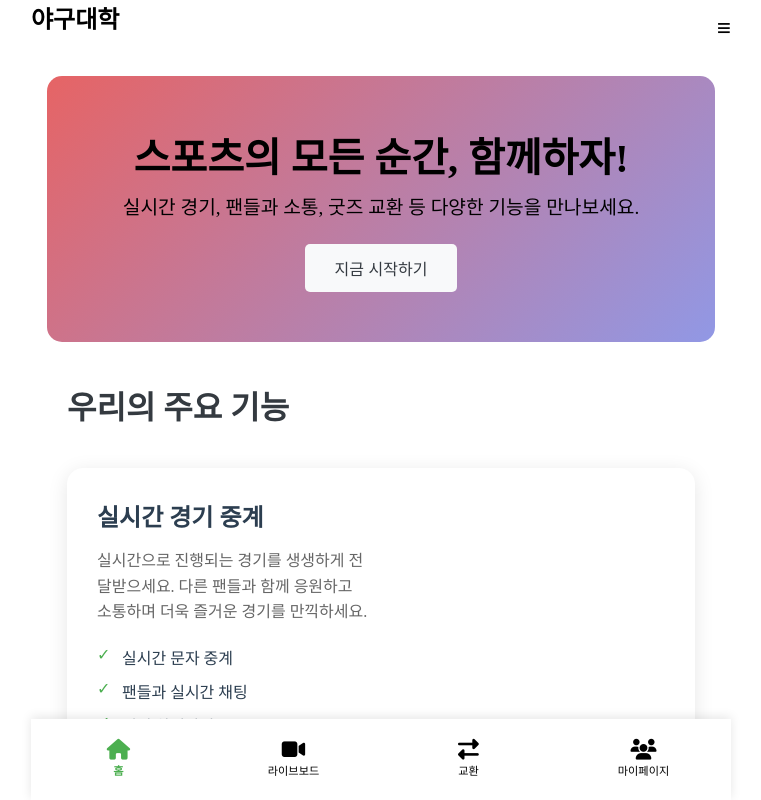
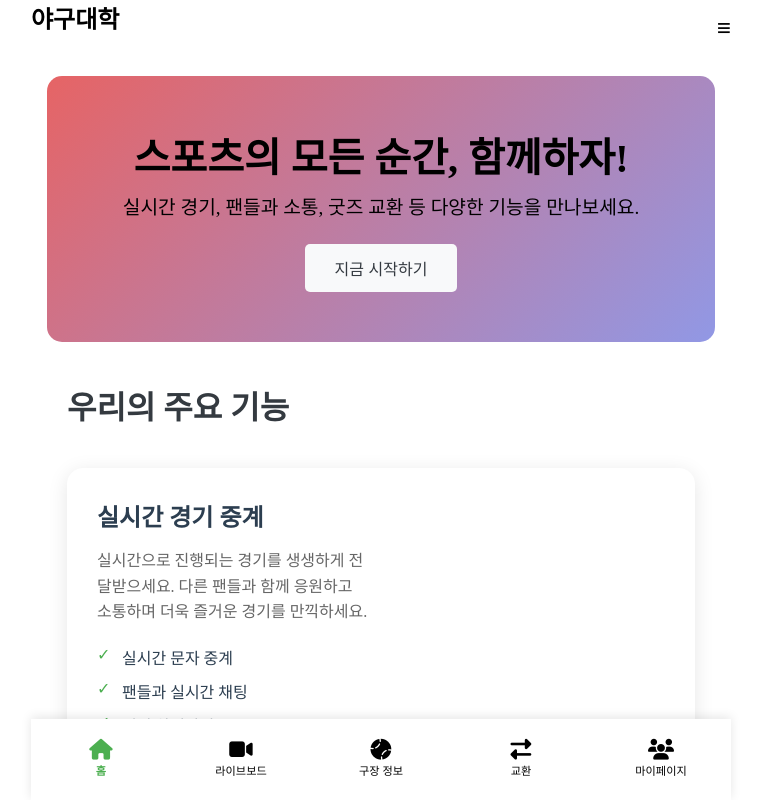
Before and after one commit to sparta-tigers/fe-sparta-tigers, a Vue app: page / in a window 1280 px wide. Shown: the top 800 px of the page, without its empty margins (259-1020 px from the left). Built offline with nearby package versions, Linux system fonts and the light colour scheme; no server answers; what vue3-kakao-maps would draw is missing.

Commit message:
feat: 구장 정보를 마이페이지에서 일반 탭으로 경로 수정

```diff
--- a/src/layout/MobileFooter.vue
+++ b/src/layout/MobileFooter.vue
@@ -9,6 +9,11 @@
       <router-link to="/liveboard/match" class="nav-item" active-class="active">
         <i class="fas fa-video"></i>
         <span>라이브보드</span>
+      </router-link>
+
+      <router-link to="/stadiuminfo" class="nav-item" active-class="active">
+        <i class="fas fa-baseball"></i>
+        <span>구장 정보</span>
       </router-link>
 
       <router-link to="/exchange" class="nav-item" active-class="active">
@@ -81,3 +86,5 @@
   }
 }
 </style>
+<script setup lang="ts">
+</script>
--- a/src/page/mobile/user/mypage/MyPageLayout.vue
+++ b/src/page/mobile/user/mypage/MyPageLayout.vue
@@ -31,12 +31,6 @@ const goTo = (name) => {
           :class="{ active: isRoute('alarm-main') }"
           @click="goTo('alarm-main')"
       >알림
-      </button>
-
-      <button
-          :class="{ active: isRoute('stadium-main') }"
-          @click="goTo('stadium-main')"
-      >구장정보
       </button>
 
       <button
--- a/src/router/router.js
+++ b/src/router/router.js
@@ -128,6 +128,18 @@ const routes = [
         ]
     },
     {
+        path: '/stadiuminfo',
+        component: MainPage,
+        children: [
+            {
+                path: '',
+                name: 'stadium-main',
+                component: stadiumInfoMain,
+                meta: {title: '경기장'}
+            }
+        ]
+    },
+    {
         path: '/mypage',
         component: MyPageLayout,
         children: [
@@ -162,18 +174,6 @@ const routes = [
                         name: 'MatchReservation',
                         component: MatchReservation,
                         meta: {requiresAuth: true, title: '알람'}
-                    }
-                ]
-            },
-            {
-                path: 'stadiuminfo',
-                component: MainPage,
-                children: [
-                    {
-                        path: '',
-                        name: 'stadium-main',
-                        component: stadiumInfoMain,
-                        meta: {title: '경기장'}
                     }
                 ]
             },
```
